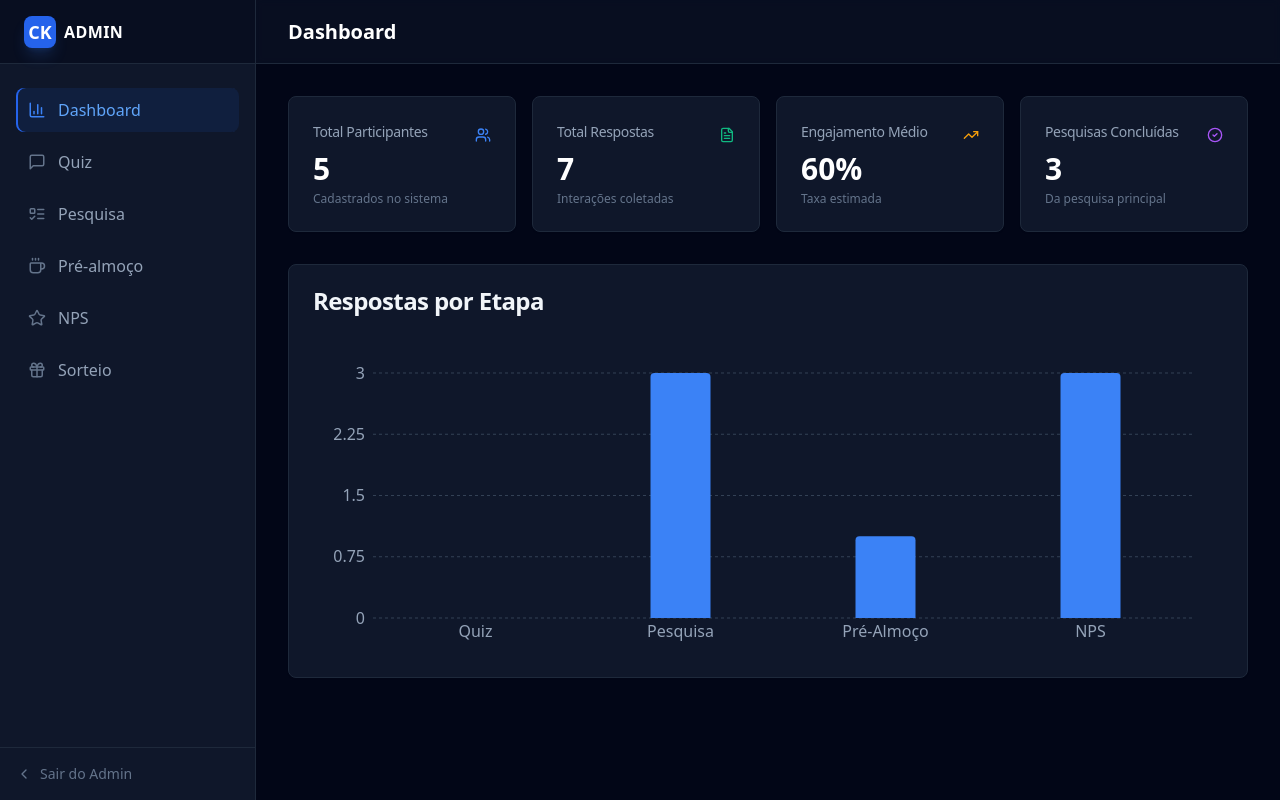
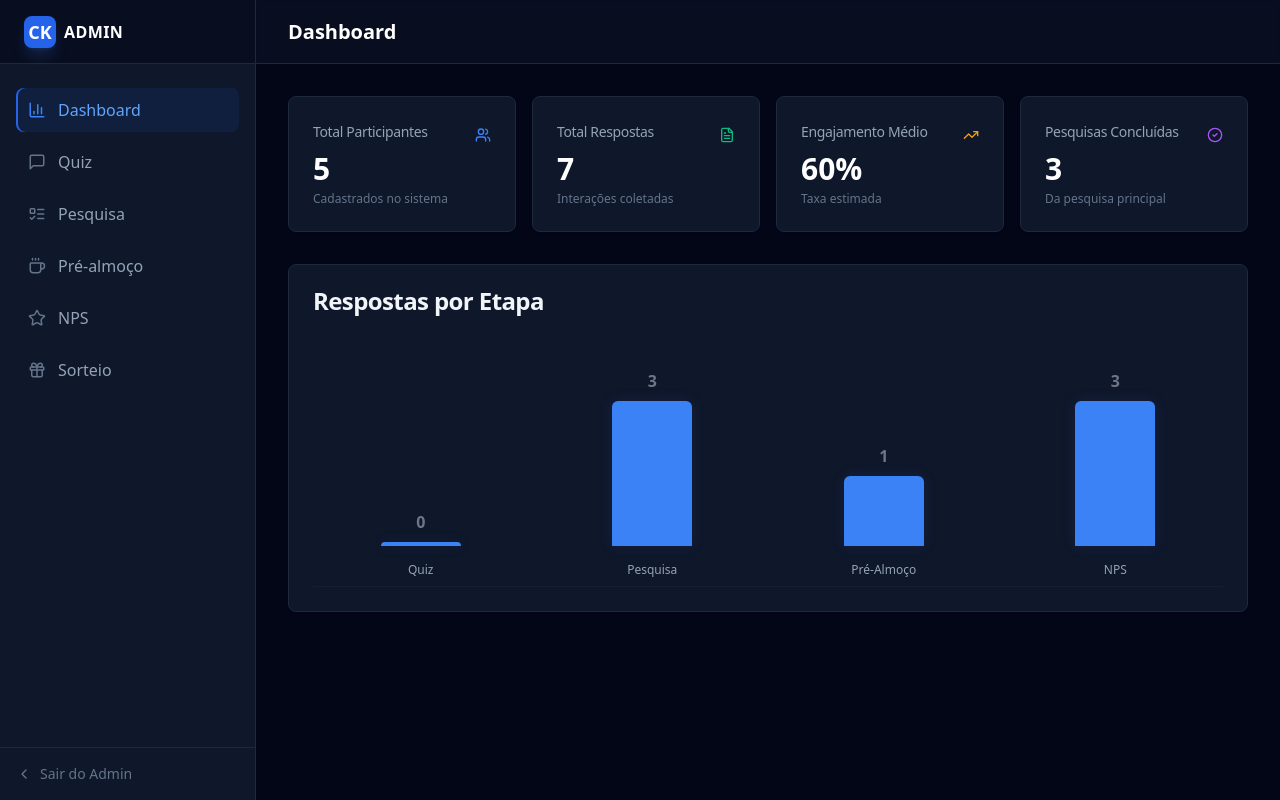
Before and after one commit to empresasnotopo26-create/AppCK, a React (Vite) app: page /admin in a window 1280 px wide. Built offline with nearby package versions, Linux system fonts and the light colour scheme.

Commit message:
[dyad] Removendo Recharts para corrigir erro do React 19 e criando gráficos em Tailwind - wrote 3 file(s)

```diff
--- a/src/pages/admin/AdminNPS.tsx
+++ b/src/pages/admin/AdminNPS.tsx
@@ -1,7 +1,6 @@
 import React from 'react';
 import { useAppContext } from '../../store/AppContext';
 import { Card, CardContent, CardHeader, CardTitle } from '@/components/ui/card';
-import { BarChart, Bar, XAxis, YAxis, CartesianGrid, Tooltip as RechartsTooltip, ResponsiveContainer, Cell } from 'recharts';
 import { WordCloud } from '../../components/WordCloud';
 import { Table, TableBody, TableCell, TableHead, TableHeader, TableRow } from '@/components/ui/table';
 
@@ -32,12 +31,13 @@ export const AdminNPS: React.FC = () => {
     count: npsResponses.filter(r => r.data.score === i).length
   }));
 
+  const maxCount = Math.max(...distribution.map(d => d.count), 1);
   const comments = npsResponses.map(r => r.data.suggestion).filter(Boolean);
 
   const getScoreColor = (score: number) => {
-    if (score >= 9) return '#10b981'; // green
-    if (score >= 7) return '#f59e0b'; // yellow
-    return '#ef4444'; // red
+    if (score >= 9) return 'bg-emerald-500';
+    if (score >= 7) return 'bg-amber-500';
+    return 'bg-red-500';
   };
 
   return (
@@ -86,23 +86,20 @@ export const AdminNPS: React.FC = () => {
             <CardTitle className="text-slate-100">Distribuição de Notas</CardTitle>
           </CardHeader>
           <CardContent>
-            <div className="h-[250px] w-full">
-              <ResponsiveContainer width="100%" height="100%">
-                <BarChart data={distribution} margin={{ top: 20, right: 0, left: -20, bottom: 0 }}>
-                  <CartesianGrid strokeDasharray="3 3" stroke="#334155" vertical={false} />
-                  <XAxis dataKey="score" stroke="#94a3b8" tick={{ fill: '#94a3b8' }} axisLine={false} tickLine={false} />
-                  <YAxis stroke="#94a3b8" tick={{ fill: '#94a3b8' }} axisLine={false} tickLine={false} allowDecimals={false} />
-                  <RechartsTooltip
-                    cursor={{ fill: '#1e293b' }}
-                    contentStyle={{ backgroundColor: '#0f172a', border: '1px solid #1e293b', borderRadius: '8px', color: '#f8fafc' }}
-                  />
-                  <Bar dataKey="count" radius={[4, 4, 0, 0]}>
-                    {distribution.map((entry, index) => (
-                      <Cell key={`cell-${index}`} fill={getScoreColor(Number(entry.score))} />
-                    ))}
-                  </Bar>
-                </BarChart>
-              </ResponsiveContainer>
+            <div className="h-[250px] w-full flex items-end justify-between gap-1 sm:gap-2 pt-8 border-b border-slate-800/50 pb-2">
+               {distribution.map((entry, idx) => {
+                 const heightPercentage = (entry.count / maxCount) * 100;
+                 return (
+                   <div key={idx} className="flex flex-col items-center w-full gap-1 h-full justify-end group">
+                     <div className="text-slate-400 text-xs font-bold opacity-0 group-hover:opacity-100 transition-opacity">{entry.count}</div>
+                     <div
+                       className={`w-full ${getScoreColor(Number(entry.score))} hover:opacity-80 rounded-t-sm transition-all duration-700 ease-out`}
+                       style={{ height: `${heightPercentage}%`, minHeight: '2px' }}
+                     ></div>
+                     <div className="text-xs text-slate-500 mt-1 text-center font-medium">{entry.score}</div>
+                   </div>
+                 );
+               })}
             </div>
           </CardContent>
         </Card>
--- a/src/pages/admin/AdminPesquisa.tsx
+++ b/src/pages/admin/AdminPesquisa.tsx
@@ -1,7 +1,6 @@
 import React from 'react';
 import { useAppContext } from '../../store/AppContext';
 import { Card, CardContent, CardHeader, CardTitle } from '@/components/ui/card';
-import { PieChart, Pie, Cell, ResponsiveContainer, Tooltip, Legend } from 'recharts';
 import { WordCloud } from '../../components/WordCloud';
 import { Table, TableBody, TableCell, TableHead, TableHeader, TableRow } from '@/components/ui/table';
 
@@ -18,11 +17,12 @@ export const AdminPesquisa: React.FC = () => {
   }, {} as Record<string, number>);
 
   const revenueData = Object.entries(revenueCount).map(([name, value]) => ({ name, value }));
-  const COLORS = ['#3b82f6', '#8b5cf6', '#ec4899', '#f59e0b', '#10b981'];
+  const COLORS = ['bg-blue-500', 'bg-purple-500', 'bg-pink-500', 'bg-amber-500', 'bg-emerald-500'];
+
+  const totalPesquisas = pesquisas.length || 1;
 
   // Coletar textos para nuvem de palavras
   const desafiosWords = pesquisas.map(p => p.data.biggestChallenge).filter(Boolean);
-  const duvidasWords = pesquisas.map(p => p.data.aiDoubts).filter(Boolean);
 
   return (
     <div className="space-y-8 animate-in fade-in duration-500">
@@ -33,34 +33,26 @@ export const AdminPesquisa: React.FC = () => {
             <CardTitle className="text-slate-100">Faturamento das Empresas</CardTitle>
           </CardHeader>
           <CardContent>
-            <div className="h-[300px] w-full flex items-center justify-center">
-              {revenueData.length > 0 ? (
-                <ResponsiveContainer width="100%" height="100%">
-                  <PieChart>
-                    <Pie
-                      data={revenueData}
-                      cx="50%"
-                      cy="50%"
-                      innerRadius={60}
-                      outerRadius={100}
-                      paddingAngle={5}
-                      dataKey="value"
-                      stroke="none"
-                    >
-                      {revenueData.map((entry, index) => (
-                        <Cell key={`cell-${index}`} fill={COLORS[index % COLORS.length]} />
-                      ))}
-                    </Pie>
-                    <Tooltip
-                      contentStyle={{ backgroundColor: '#0f172a', border: '1px solid #1e293b', borderRadius: '8px', color: '#f8fafc' }}
-                    />
-                    <Legend wrapperStyle={{ fontSize: '12px', color: '#cbd5e1' }} />
-                  </PieChart>
-                </ResponsiveContainer>
-              ) : (
-                <p className="text-slate-500">Sem dados suficientes.</p>
-              )}
-            </div>
+            <div className="space-y-5 mt-4">
+               {revenueData.sort((a,b) => b.value - a.value).map((item, index) => {
+                 const percent = Math.round((item.value / totalPesquisas) * 100);
+                 const colorClass = COLORS[index % COLORS.length];
+                 return (
+                   <div key={item.name} className="space-y-2">
+                     <div className="flex justify-between text-sm">
+                       <span className="text-slate-300 font-medium">{item.name}</span>
+                       <span className="text-slate-400">{percent}% ({item.value})</span>
+                     </div>
+                     <div className="w-full bg-slate-800 rounded-full h-3 overflow-hidden">
+                       <div className={`${colorClass} h-full rounded-full transition-all duration-1000 ease-out`} style={{ width: `${percent}%` }}></div>
+                     </div>
+                   </div>
+                 );
+               })}
+               {revenueData.length === 0 && (
+                 <p className="text-slate-500 text-center py-8">Sem dados suficientes.</p>
+               )}
+             </div>
           </CardContent>
         </Card>
 
--- a/src/pages/admin/Dashboard.tsx
+++ b/src/pages/admin/Dashboard.tsx
@@ -2,7 +2,6 @@ import React from 'react';
 import { useAppContext } from '../../store/AppContext';
 import { Users, FileText, CheckCircle2, TrendingUp } from 'lucide-react';
 import { Card, CardContent, CardHeader, CardTitle } from '@/components/ui/card';
-import { BarChart, Bar, XAxis, YAxis, CartesianGrid, Tooltip, ResponsiveContainer } from 'recharts';
 
 export const Dashboard: React.FC = () => {
   const { users, responses } = useAppContext();
@@ -23,6 +22,7 @@ export const Dashboard: React.FC = () => {
     { name: 'NPS', total: stats.nps },
   ];
 
+  const maxTotal = Math.max(...chartData.map(d => d.total), 1);
   const totalResponses = responses.length;
   const participationRate = totalUsers > 0 ? Math.round(((stats.pesquisa + stats.nps) / (totalUsers * 2)) * 100) : 0;
 
@@ -76,26 +76,26 @@ export const Dashboard: React.FC = () => {
         </Card>
       </div>
 
-      {/* Gráfico */}
+      {/* Gráfico customizado usando Tailwind */}
       <Card className="bg-slate-900 border-slate-800">
         <CardHeader>
           <CardTitle className="text-slate-100">Respostas por Etapa</CardTitle>
         </CardHeader>
         <CardContent>
-          <div className="h-[300px] w-full mt-4">
-            <ResponsiveContainer width="100%" height="100%">
-              <BarChart data={chartData} margin={{ top: 20, right: 30, left: 0, bottom: 5 }}>
-                <CartesianGrid strokeDasharray="3 3" stroke="#334155" vertical={false} />
-                <XAxis dataKey="name" stroke="#94a3b8" tick={{ fill: '#94a3b8' }} axisLine={false} tickLine={false} />
-                <YAxis stroke="#94a3b8" tick={{ fill: '#94a3b8' }} axisLine={false} tickLine={false} />
-                <Tooltip
-                  cursor={{ fill: '#1e293b' }}
-                  contentStyle={{ backgroundColor: '#0f172a', border: '1px solid #1e293b', borderRadius: '8px', color: '#f8fafc' }}
-                  itemStyle={{ color: '#60a5fa' }}
-                />
-                <Bar dataKey="total" fill="#3b82f6" radius={[4, 4, 0, 0]} maxBarSize={60} />
-              </BarChart>
-            </ResponsiveContainer>
+          <div className="h-[250px] w-full flex items-end justify-around gap-4 pt-8 border-b border-slate-800/50 pb-2">
+            {chartData.map((data, idx) => {
+              const heightPercentage = (data.total / maxTotal) * 100;
+              return (
+                <div key={idx} className="flex flex-col items-center w-full max-w-[80px] gap-2 h-full justify-end group">
+                  <div className="text-slate-300 font-bold opacity-50 group-hover:opacity-100 transition-opacity">{data.total}</div>
+                  <div
+                    className="w-full bg-blue-500 hover:bg-blue-400 rounded-t-md transition-all duration-500 ease-out shadow-[0_0_15px_rgba(59,130,246,0.1)] group-hover:shadow-[0_0_20px_rgba(59,130,246,0.3)]"
+                    style={{ height: `${heightPercentage}%`, minHeight: '4px' }}
+                  ></div>
+                  <div className="text-xs text-slate-400 mt-2 text-center">{data.name}</div>
+                </div>
+              );
+            })}
           </div>
         </CardContent>
       </Card>
```
